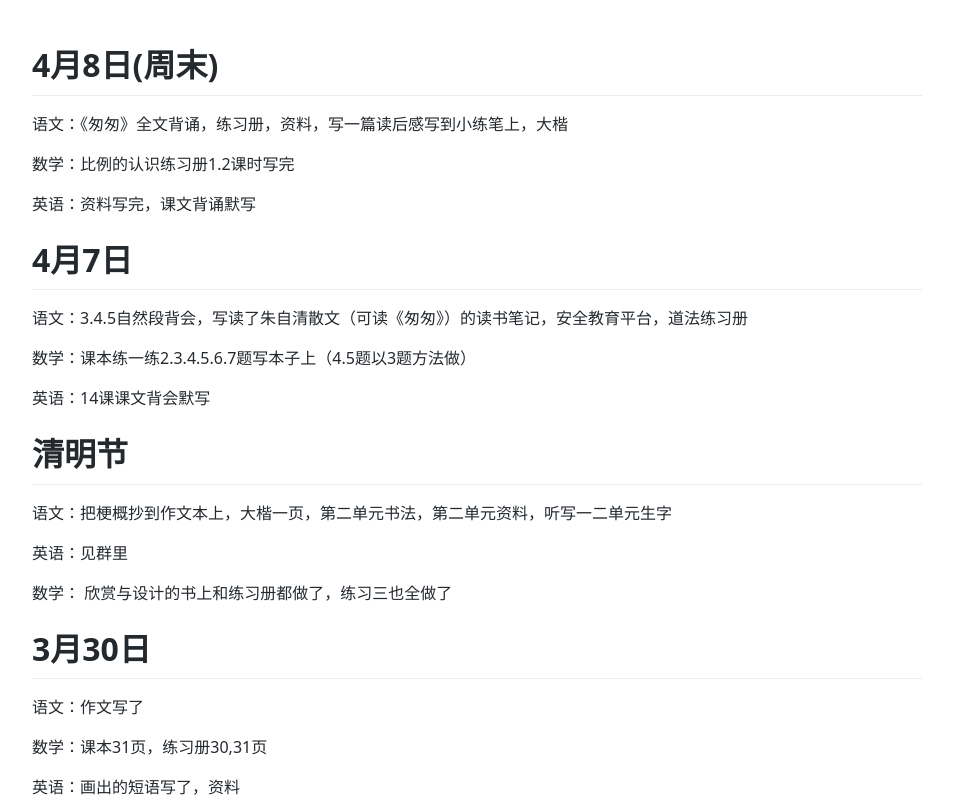
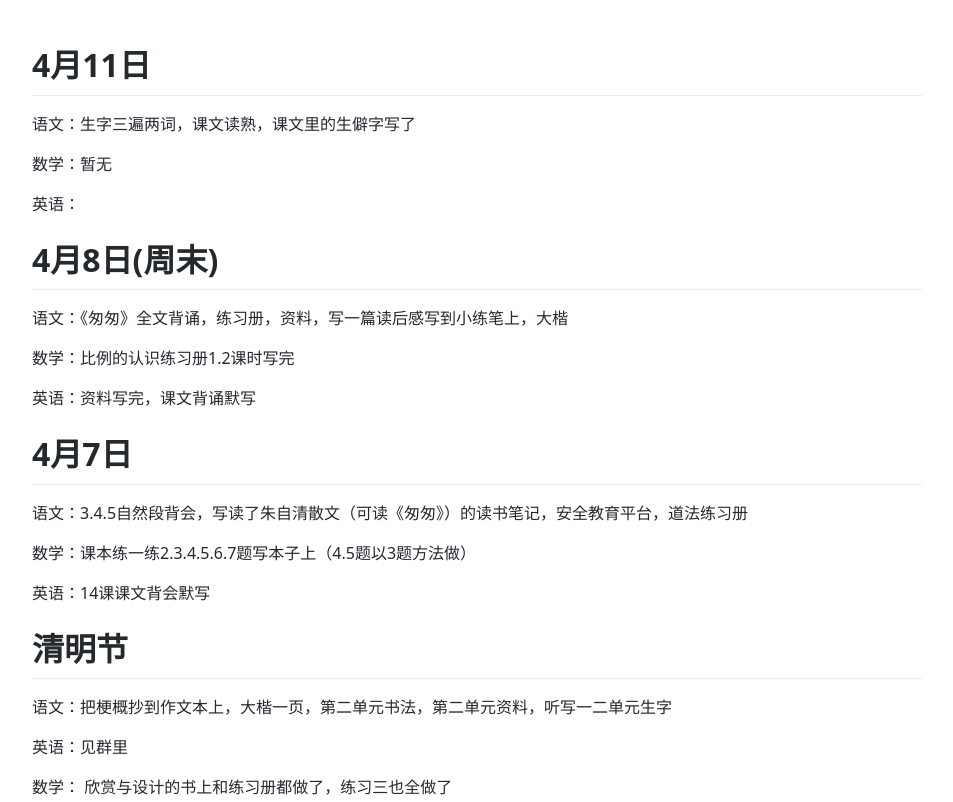
Before and after one commit to hefeng-github/hefeng-github.github.io, a plain HTML site: page index.html in a window 1280 px wide. Shown: the top 802 px of the page, without its empty margins (163-1116 px from the left). Drawn offline with Linux system fonts and the light colour scheme.

Commit message:
Add files via upload

```diff
--- a/index.html
+++ b/index.html
@@ -540,7 +540,11 @@
       </head>
       <body>
         <article class="markdown-body">
-          <h1>4月8日(周末)</h1>
+          <h1>4月11日</h1>
+<p>语文：生字三遍两词，课文读熟，课文里的生僻字写了</p>
+<p>数学：暂无</p>
+<p>英语：</p>
+<h1>4月8日(周末)</h1>
 <p>语文：《匆匆》全文背诵，练习册，资料，写一篇读后感写到小练笔上，大楷</p>
 <p>数学：比例的认识练习册1.2课时写完</p>
 <p>英语：资料写完，课文背诵默写</p>
```
